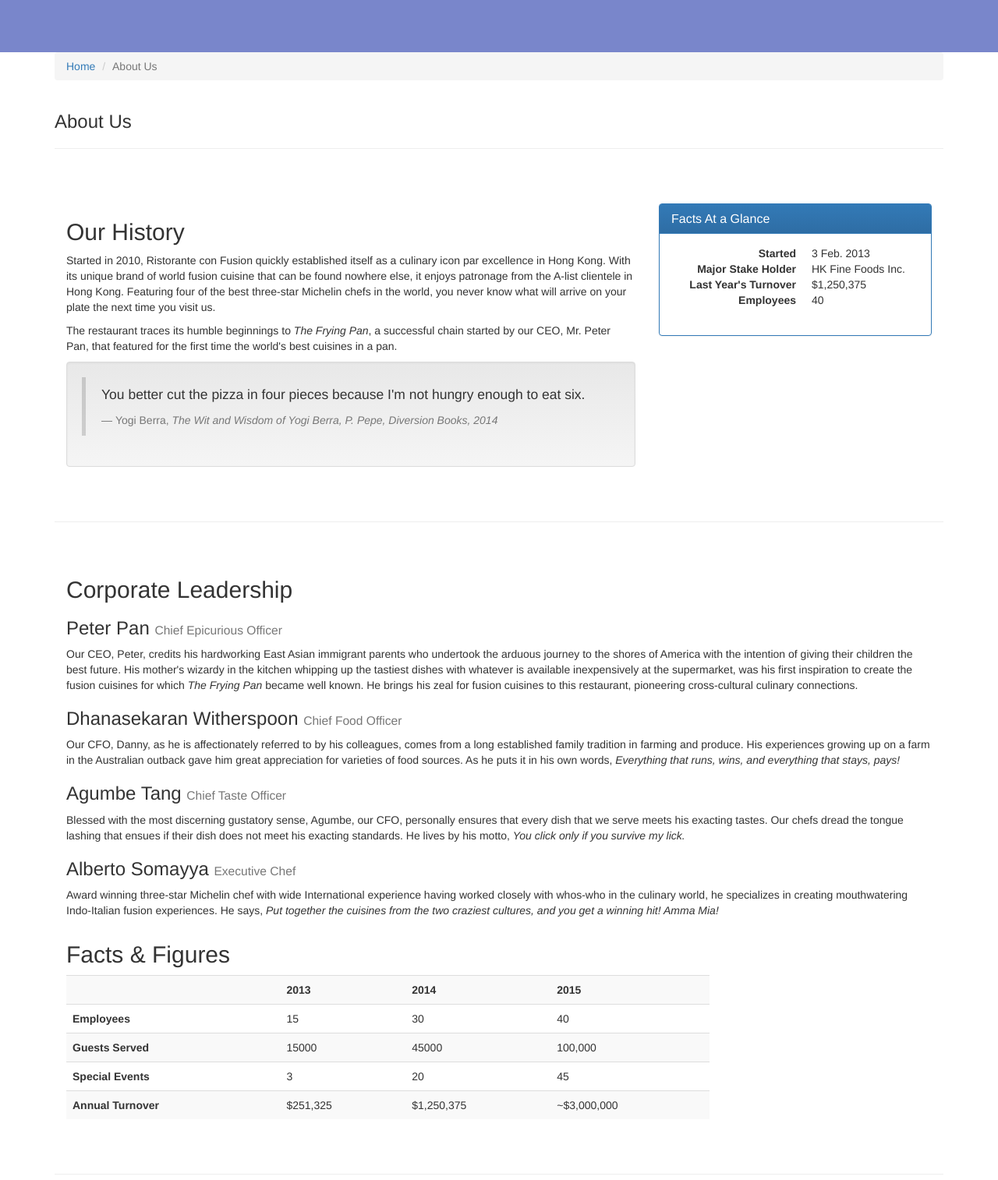
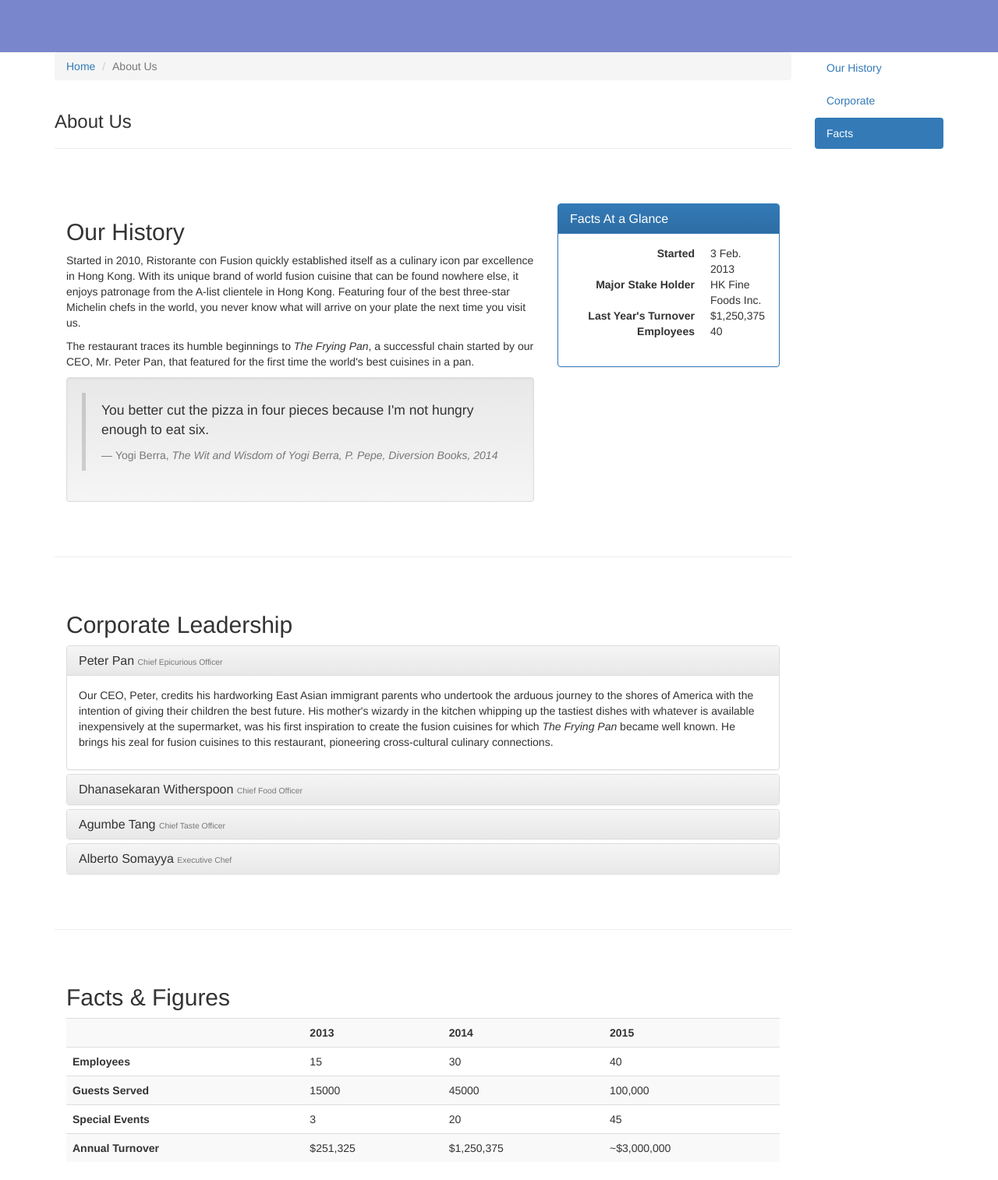
Before and after one commit to marker17/conFusion, a plain HTML site: page about.html in a window 1280 px wide. Shown: the part 392-1906 px from the top of the page at 78% size. Drawn offline with nearby package versions, Linux system fonts and the light colour scheme.

Commit message:
added scrollspy and accordion

```diff
--- a/about.html
+++ b/about.html
@@ -14,7 +14,7 @@
     <link href="css/bootstrap-social.css" rel="stylesheet">
     <link href="css/mystyles.css" rel="stylesheet">
 </head>
-<body>
+<body data-spy="scroll" data-target="#myScrollspy" data-offset="200">
     <nav class="navbar navbar-inverse navbar-fixed-top" role="navigation">
         <div class="container-fluid">
             <div class="navbar-header">
@@ -72,21 +72,23 @@
 
     <div class="container">
         <div class="row">
-            <div class="col-xs-12 col-sm-12">
+            <div class="col-xs-12 col-sm-10">
+                <div class="row">
+                    <div class="col-xs-12">
                         <!--Breadcrumbs go here -->
-                <ol class="breadcrumb">
+                        <ul class="breadcrumb">
                             <li><a href="index.html">Home</a></li>
                             <li class="active">About Us</li>
-                </ol>
+                        </ul>
                     </div>
-            <div class="col-xs-12 col-sm-12">
+                    <div class="col-xs-12">
                         <h3>About Us</h3>
                         <hr>
                     </div>
                 </div>
 
                 <div id="history" class="row row-content">
-            <div class="col-xs-12 col-sm-8">
+                    <div class="col-xs-12 col-sm-6 col-lg-8">
                         <h2>Our History</h2>
                         <p>Started in 2010, Ristorante con Fusion quickly established itself as a culinary icon par excellence in Hong Kong. With its unique brand of world fusion cuisine that can be found nowhere else, it enjoys patronage from the A-list clientele in Hong Kong.  Featuring four of the best three-star Michelin chefs in the world, you never know what will arrive on your plate the next time you visit us.</p>
                         <p>The restaurant traces its humble beginnings to <em>The Frying Pan</em>, a successful chain started by our CEO, Mr. Peter Pan, that featured for the first time the world's best cuisines in a pan.</p>
@@ -103,7 +105,7 @@
                         </div>
                     </div>
 
-            <div class="col-xs-12 col-sm-4">
+                    <div class="col-xs-12 col-sm-6 col-lg-4">
                         <div class="panel panel-primary">
                             <div class="panel-heading">
                                 <h3 class="panel-title">Facts At a Glance</h3>
@@ -126,17 +128,69 @@
                 <div id="corporate" class="row row-content">
                     <div class="col-xs-12">
                         <h2>Corporate Leadership</h2>
-                <h3>Peter Pan <small>Chief Epicurious Officer</small></h3>
+
+                        <div class="panel-group" id="accordion" role="tablist" aria-multiselectable="true">
+
+                            <div class="panel panel-default">
+
+                                <div class="panel-heading" role="tab" id="headingPeter">
+
+                                <h3 class="panel-title">
+
+                                    <a role="button" data-toggle="collapse" data-parent="#accordion" href="#peter" aria-expanded="true" aria-controls="peter">Peter Pan <small>Chief Epicurious Officer</small></a>
+                                </h3>
+                            </div>
+                            <div role="tabpanel" class="panel-collapse collapse in" id="peter" aria-labelledby="headingPeter">
+                                <div class="panel-body">
                                     <p>Our CEO, Peter, credits his hardworking East Asian immigrant parents who undertook the arduous journey to the shores of America with the intention of giving their children the best future. His mother's wizardy in the kitchen whipping up the tastiest dishes with whatever is available inexpensively at the supermarket, was his first inspiration to create the fusion cuisines for which <em>The Frying Pan</em> became well known. He brings his zeal for fusion cuisines to this restaurant, pioneering cross-cultural culinary connections.</p>
-                <h3>Dhanasekaran Witherspoon <small>Chief Food Officer</small></h3>
-                <p>Our CFO, Danny, as he is affectionately referred to by his colleagues, comes from a long established family tradition in farming and produce. His experiences growing up on a farm in the Australian outback gave him great appreciation for varieties of food sources. As he puts it in his own words, <em>Everything that runs, wins, and everything that stays, pays!</em></p>
-                <h3>Agumbe Tang <small>Chief Taste Officer</small></h3>
+                                </div>
+                            </div>
+                        </div>
+                        <div class="panel panel-default">
+                            <div class="panel-heading" role="tab" id="headingDanny">
+                                <h3 class="panel-title">
+                                    <a class="collapsed" role="button" data-toggle="collapse" data-parent="#accordion" href="#danny" aria-expanded="false" aria-controls="danny">Dhanasekaran Witherspoon <small>Chief Food Officer</small></a>
+                                </h3>
+                            </div>
+                            <div role="tabpanel" class="panel-collapse collapse" id="danny" aria-labelledby="headingDanny">
+                                <div class="panel-body">
+                                    <p><p>Our CFO, Danny, as he is affectionately referred to by his colleagues, comes from a long established family tradition in farming and produce. His experiences growing up on a farm in the Australian outback gave him great appreciation for varieties of food sources. As he puts it in his own words, <em>Everything that runs, wins, and everything that stays, pays!</em></p></p>
+                                </div>
+                            </div>
+                        </div>
+
+
+                        <div class="panel panel-default">
+                            <div class="panel-heading" role="tab" id="headingAgumbe">
+                                <h3 class="panel-title">
+                                    <a class="collapsed" role="button" data-toggle="collapse" data-parent="#accordion" href="#agumbe" aria-expanded="false" aria-controls="agumbe">Agumbe Tang <small>Chief Taste Officer</small></a>
+                                </h3>
+                            </div>
+                            <div role="tabpanel" class="panel-collapse collapse" id="agumbe" aria-labelledby="headingAgumbe">
+                                <div class="panel-body">
                                     <p>Blessed with the most discerning gustatory sense, Agumbe, our CFO, personally ensures that every dish that we serve meets his exacting tastes. Our chefs dread the tongue lashing that ensues if their dish does not meet his exacting standards. He lives by his motto, <em>You click only if you survive my lick.</em></p>
-                <h3>Alberto Somayya <small>Executive Chef</small></h3>
-                <p>Award winning three-star Michelin chef with wide International experience having worked closely with whos-who in the culinary world, he specializes in creating mouthwatering Indo-Italian fusion experiences. He says, <em>Put together the cuisines from the two craziest cultures, and you get a winning hit! Amma Mia!</em></p>
                                 </div>
-            <div class="row row-content">
-                <div class="col-xs-12 col-sm-9">
+                            </div>
+
+                        </div>
+                        <div class="panel panel-default">
+                                <div class="panel-heading" role="tab" id="headingAlberto">
+                                    <h3 class="panel-title">
+                                        <a class="collapsed" role="button" data-toggle="collapse" data-parent="#accordion"href="#alberto" aria-expanded="false" aria-controls="alberto">Alberto Somayya <small>Executive Chef</small></a>
+                                    </h3>
+                                </div>
+                                <div role="tabpanel" class="panel-collapse collapse"
+                                     id="alberto" aria-labelledby="headingAlberto">
+                                    <div class="panel-body">
+                                        <p>Award winning three-star Michelin chef with wide International experience having worked closely with whos-who in the culinary world, he specializes in creating mouthwatering Indo-Italian fusion experiences. He says, <em>Put together the cuisines from the two craziest cultures, and you get a winning hit! Amma Mia!</em></p></p>
+                                    </div>
+                                </div>
+                            </div>
+                        </div>
+                    </div>
+                </div>
+                <div id="facts" class="row row-content">
+                    <div class="col-xs-12 col-sm-12">
                         <h2>Facts &amp; Figures</h2>
                         <div class="table-responsive">
                             <table class="table table-striped">
@@ -171,14 +225,26 @@
                                     <td>~$3,000,000</td>
                                 </tr>
                             </table>
-                    </div>
+
                         </div>
 
-
+                        <!--
                         <div class="col-xs-12 col-sm-3">
                             <p style="padding:20px;"></p>
                         </div>
+
+                        -->
                     </div>
+                </div>
+            </div>
+            <nav class="hidden-xs col-sm-2" id="myScrollspy">
+                <ul class="nav nav-pills nav-stacked" data-spy="affix" data-offset-top="400">
+                    <li><a href="#history">Our History</a></li>
+                    <li><a href="#corporate">Corporate</a></li>
+                    <li><a href="#facts">Facts</a></li>
+                </ul>
+            </nav>
+
         </div>
     </div>
 
--- a/css/mystyles.css
+++ b/css/mystyles.css
@@ -77,3 +77,20 @@ body{
 #remember {
 	color:#FFF;
 }
+
+
+
+
+.tab-content {
+	border-left: 1px solid #ddd;
+	border-right: 1px solid #ddd;
+	border-bottom: 1px solid #ddd;
+	padding: 10px;
+
+
+}
+
+
+.affix {
+    top:100px;
+}
```
Lines whose indentation alone changed are shown as unchanged.
